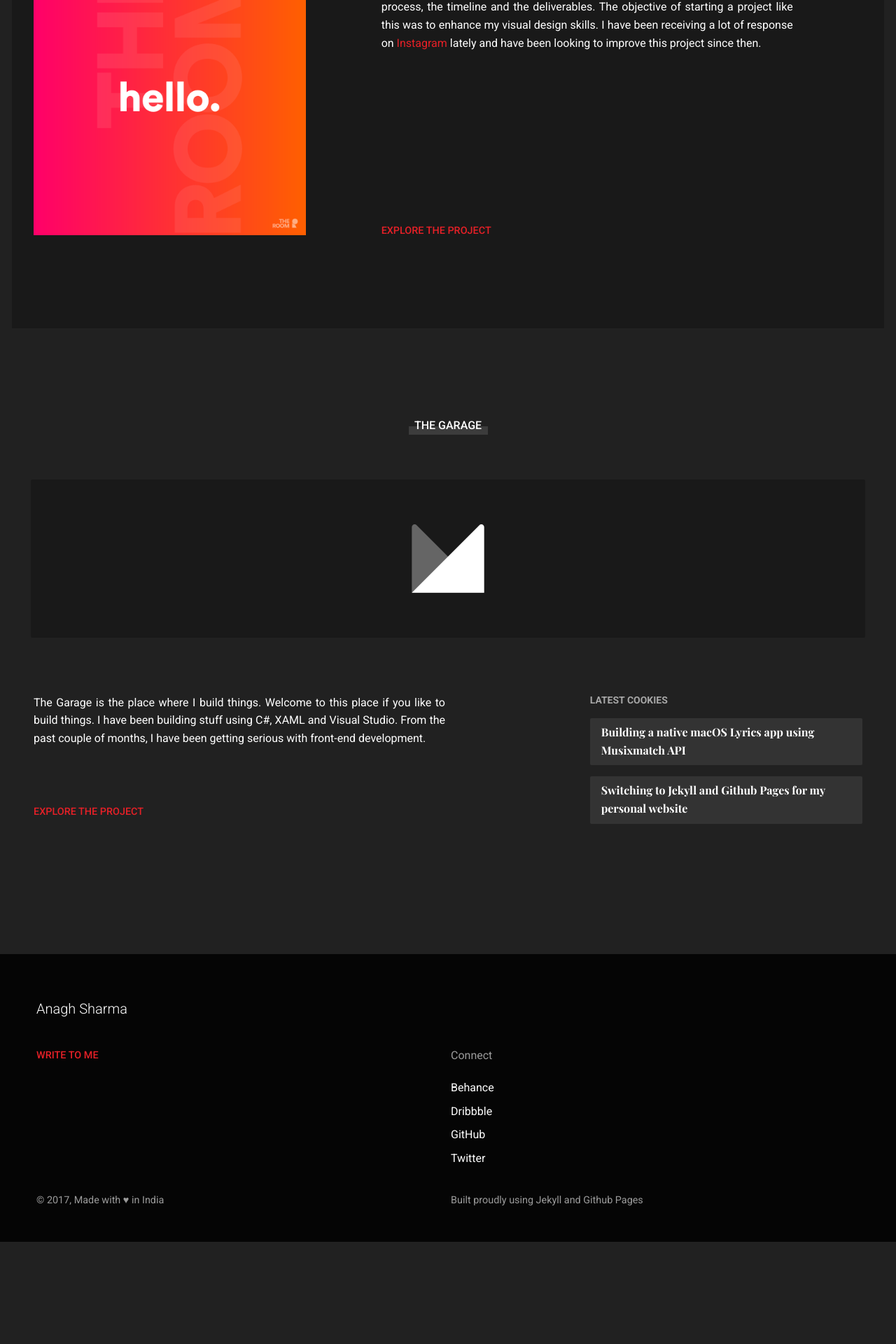
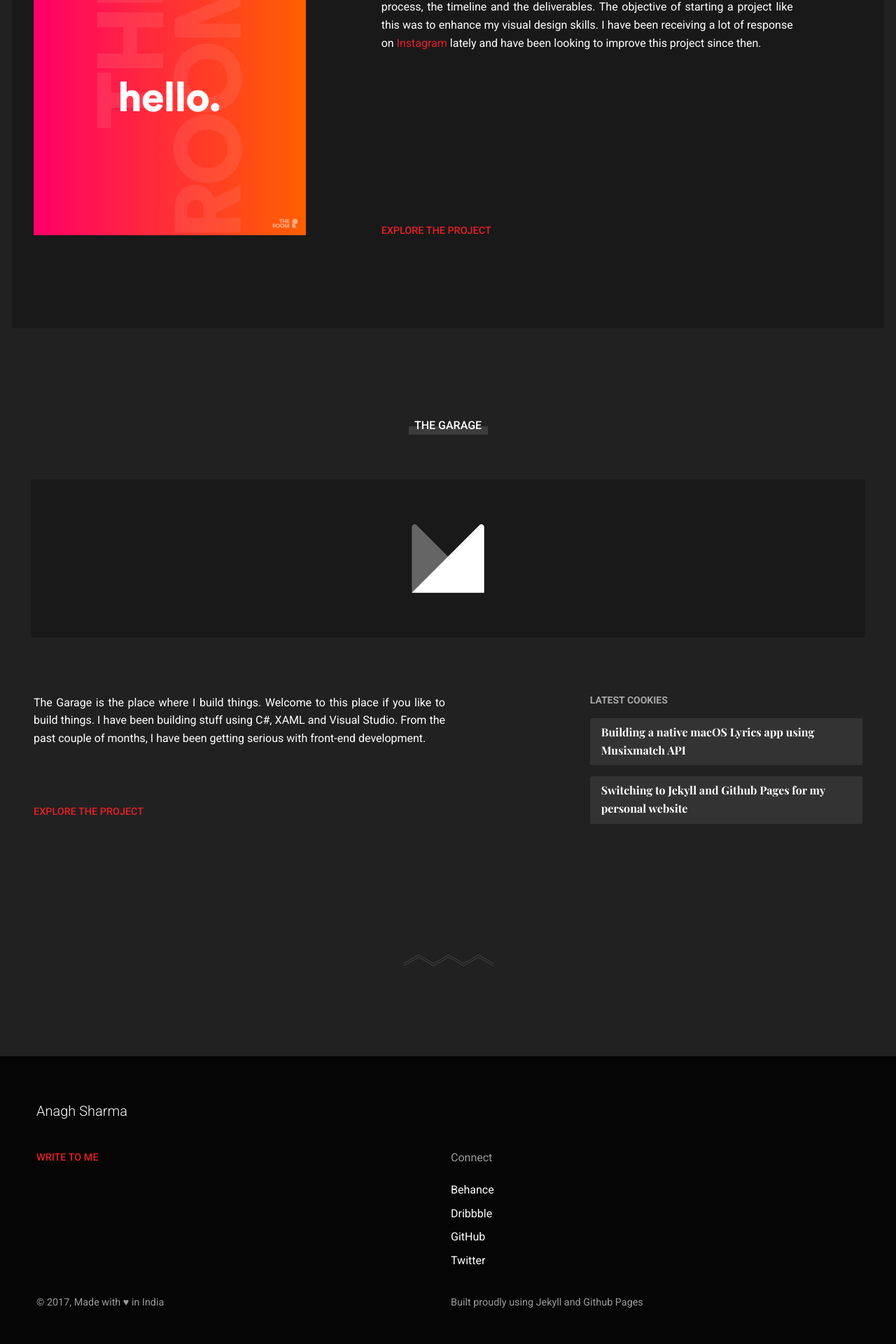
Before and after one commit to AnaghSharma/anaghsharma.github.io, a Jekyll site: the page built from index.html, in a window 1280 px wide. Shown: the part 3890-5810 px from the top of the page at 70% size. Built offline with Jekyll 4.4.1, drawn with Linux system fonts in a browser that asks for light colours; nearby versions of some CDN libraries; before the commit the page ends 5664 px from its top, so only the background shows below that.

Commit message:
Added a divider before footer section

```diff
--- a/_layouts/default.html
+++ b/_layouts/default.html
@@ -28,6 +28,7 @@
   <body>
     {% include header.html %}
     {{ content }}
+    <img class="float-center mv6" src="/assets/divider.svg"/>
      <div class="row expanded footer mt3">
       {% include footer.html %}
     </div>
--- a/index.html
+++ b/index.html
@@ -162,7 +162,7 @@ keywords: design, portfolio, development, designer
         <img class="float-center" src="/assets/images/the-garage-hero.svg"></img>
       </div>
     </div>
-    <div class="row mt5 mb6">
+    <div class="row mt5">
       <div class="large-6 medium-6 columns mb5">
         <p class="text-justify mt3 pb5">The Garage is the place where I build things. Welcome to this place if you like to build things. I have been building stuff using C#, XAML and Visual Studio. From the past couple of months, I have been getting serious with front-end development. </p>
         <a href="{{ site.url }}/the-garage" class="primary quiet font-medium font-primary-color">EXPLORE THE PROJECT</a>
```
Also changed, not shown: assets/divider.svg (added).
